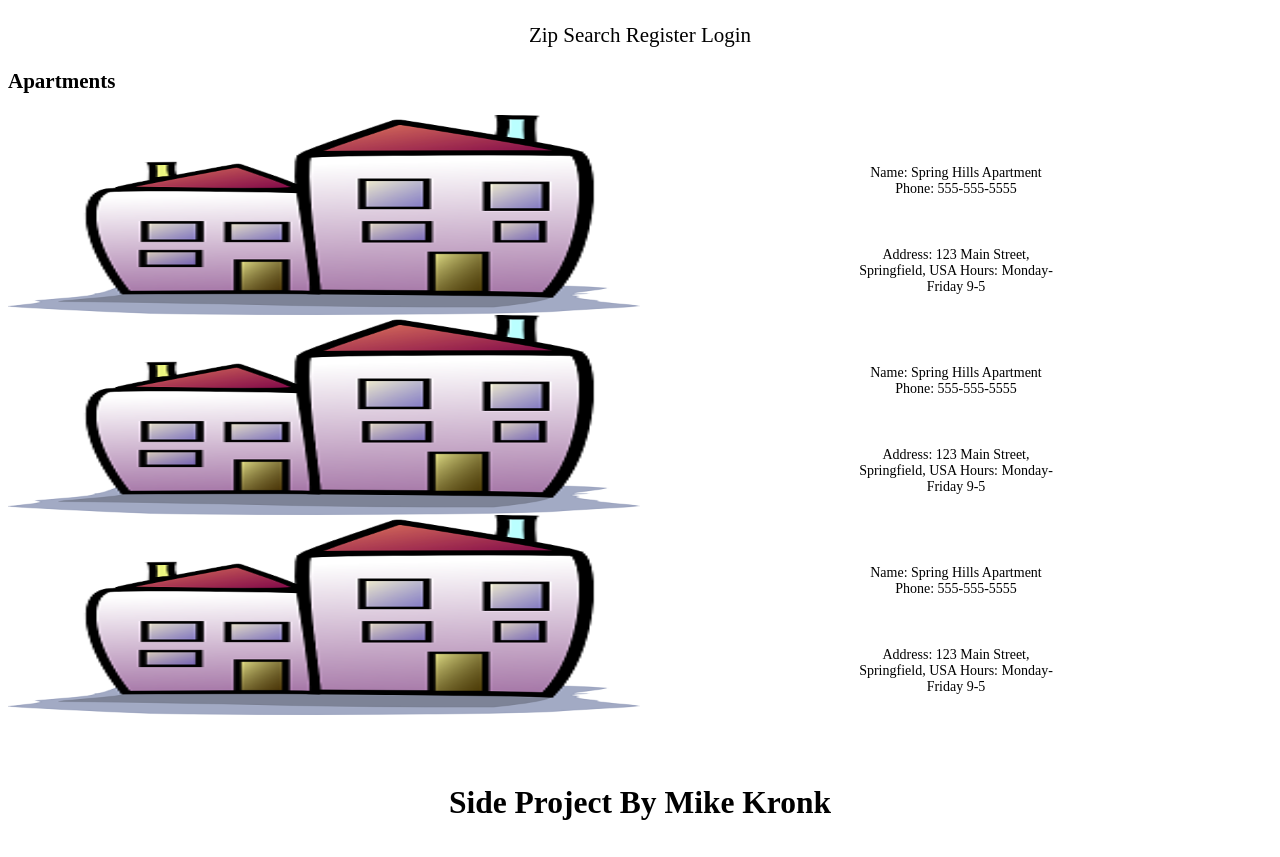
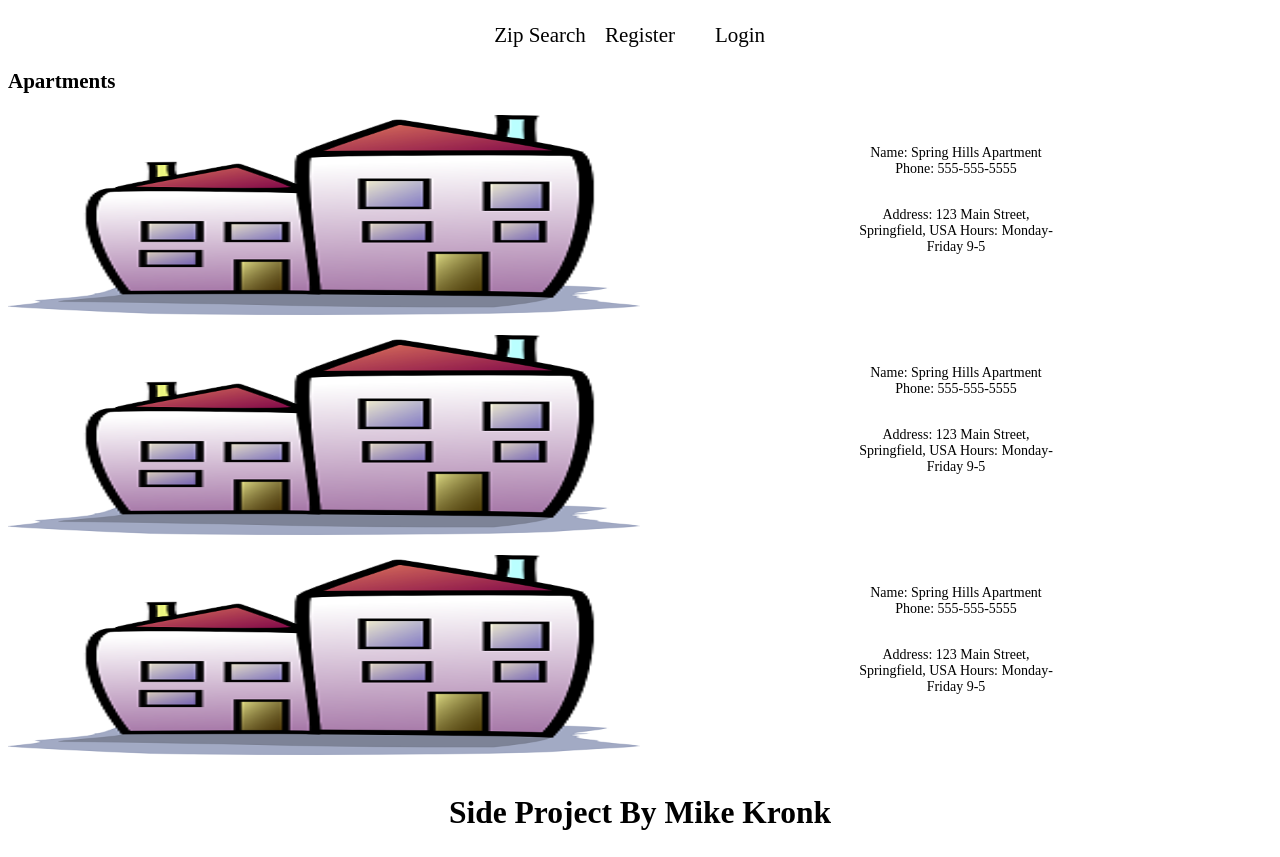
Before and after one commit to Kronkle/concepts, a website: page sass/aptbrowse_demo.html in a window 1280 px wide. Shown: the part 65-922 px from the top of the page. Drawn offline with Linux system fonts and the light colour scheme.

Commit message:
modified spacing in aptbrowse_demo.scss

```diff
--- a/sass/aptbrowse_demo.html
+++ b/sass/aptbrowse_demo.html
@@ -13,7 +13,7 @@
 		</header>
 
 		<nav>
-			<span>Zip Search </span><span>Register </span><span>Login</span>
+			<span id="zip">Zip Search</span><span id="reg">Register</span><span id="log">Login</span>
 		</nav>
 
 	</section>
--- a/sass/aptbrowse_demo.scss
+++ b/sass/aptbrowse_demo.scss
@@ -72,12 +72,31 @@ header, nav, footer {
 	font-size: 21px;
 }
 
-footer {
-	margin-top: 70px;
+/* Style for the "AptBrowse" header */
+h3 {
+	font-size: 21px;
 }
 
-h3 {
-	font-size: 21px;
+span {
+	display: inline-block;
+	width: 100px;
+}
+
+#zip {
+
+}
+
+#reg {
+
+}
+
+#log {
+
+}
+
+/* Style for footer element */
+footer {
+	margin-top: 40px;
 }
 
 /* Article elements contain information for one apartment listing */
@@ -85,6 +104,7 @@ article {
 
 	max-height: $articleHeight;
 	max-width:	$articleWidth;
+	margin-bottom: 20px;
 
 	/* Include font-size here so inline-block elements below stack properly */
 	font-size: 0;
@@ -107,7 +127,7 @@ article {
 		@include inlineBlockHalfColumn;
 		p {
 			width: $figureImgWidth;
-			margin: 50px auto;
+			margin: 30px auto;
 			font-size: 14px;
 		}
 	}
```
Also changed, not shown: sass/aptbrowse_demo.css, 1 other file.
